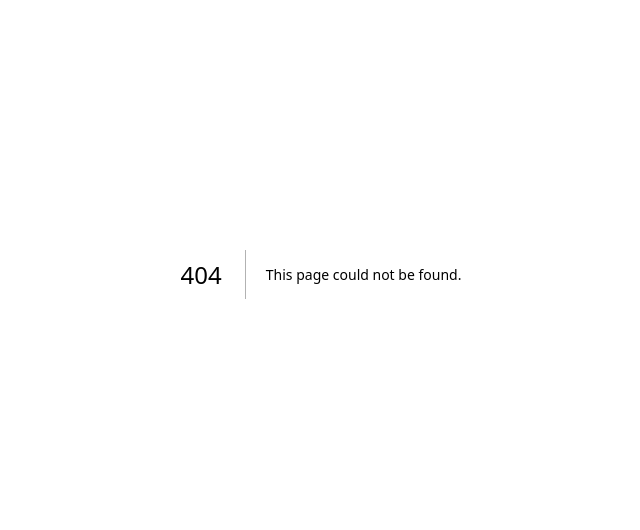
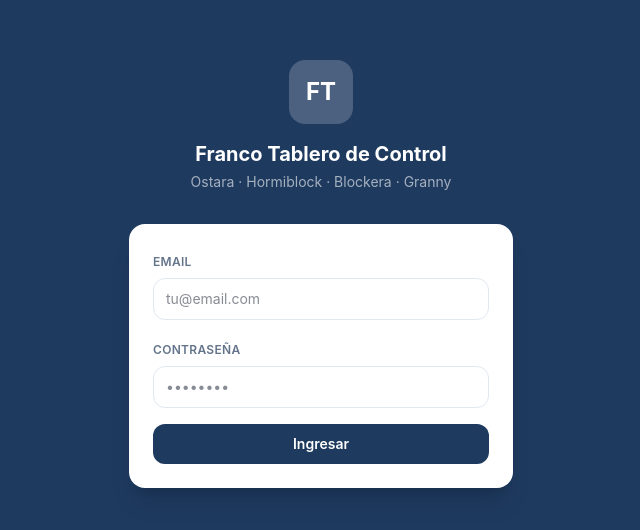
Before and after one commit to Hormiblock/FRANCO-TABLERO-DE-CONTROL, a Next.js app: page /login in a window 1280 px wide. Before the commit this address had no page. Shown: the part 126-656 px from the top of the page, without its empty margins (319-959 px from the left). Built offline with nearby package versions, Linux system fonts and the light colour scheme.

Commit message:
Login + middleware de autenticación

```diff
--- /dev/null
+++ b/app/login/page.tsx
@@ -0,0 +1,90 @@
+'use client'
+
+import { useState } from 'react'
+import { useRouter } from 'next/navigation'
+import { createClient } from '@/lib/supabase/client'
+
+export default function LoginPage() {
+  const router = useRouter()
+  const [email, setEmail] = useState('')
+  const [password, setPassword] = useState('')
+  const [error, setError] = useState('')
+  const [loading, setLoading] = useState(false)
+
+  async function handleLogin(e: React.FormEvent) {
+    e.preventDefault()
+    setLoading(true)
+    setError('')
+
+    const supabase = createClient()
+    const { error } = await supabase.auth.signInWithPassword({ email, password })
+
+    if (error) {
+      setError('Email o contraseña incorrectos')
+      setLoading(false)
+      return
+    }
+
+    router.push('/dashboard')
+    router.refresh()
+  }
+
+  return (
+    <div className="min-h-screen bg-[var(--primary)] flex items-center justify-center p-4">
+      <div className="w-full max-w-sm">
+
+        {/* Logo */}
+        <div className="text-center mb-8">
+          <div className="w-16 h-16 bg-white/20 rounded-2xl flex items-center justify-center mx-auto mb-4">
+            <span className="text-white text-2xl font-bold">FT</span>
+          </div>
+          <h1 className="text-white text-xl font-bold">Franco Tablero de Control</h1>
+          <p className="text-white/60 text-sm mt-1">Ostara · Hormiblock · Blockera · Granny</p>
+        </div>
+
+        {/* Form */}
+        <form onSubmit={handleLogin} className="bg-white rounded-2xl p-6 shadow-xl space-y-4">
+          <div>
+            <label className="text-xs font-semibold text-[var(--muted-foreground)] uppercase tracking-wide">
+              Email
+            </label>
+            <input
+              type="email"
+              value={email}
+              onChange={e => setEmail(e.target.value)}
+              placeholder="tu@email.com"
+              required
+              className="mt-1.5 w-full px-3 py-2.5 rounded-xl border border-[var(--border)] text-sm focus:outline-none focus:ring-2 focus:ring-[var(--primary)]/30 focus:border-[var(--primary)]"
+            />
+          </div>
+          <div>
+            <label className="text-xs font-semibold text-[var(--muted-foreground)] uppercase tracking-wide">
+              Contraseña
+            </label>
+            <input
+              type="password"
+              value={password}
+              onChange={e => setPassword(e.target.value)}
+              placeholder="••••••••"
+              required
+              className="mt-1.5 w-full px-3 py-2.5 rounded-xl border border-[var(--border)] text-sm focus:outline-none focus:ring-2 focus:ring-[var(--primary)]/30 focus:border-[var(--primary)]"
+            />
+          </div>
+
+          {error && (
+            <p className="text-red-500 text-xs text-center bg-red-50 py-2 rounded-lg">{error}</p>
+          )}
+
+          <button
+            type="submit"
+            disabled={loading}
+            className="w-full bg-[var(--primary)] text-white py-2.5 rounded-xl text-sm font-semibold disabled:opacity-60 transition-opacity"
+          >
+            {loading ? 'Ingresando...' : 'Ingresar'}
+          </button>
+        </form>
+
+      </div>
+    </div>
+  )
+}
--- /dev/null
+++ b/middleware.ts
@@ -0,0 +1,42 @@
+import { createServerClient } from '@supabase/ssr'
+import { NextResponse, type NextRequest } from 'next/server'
+
+export async function middleware(request: NextRequest) {
+  let supabaseResponse = NextResponse.next({ request })
+
+  const supabase = createServerClient(
+    process.env.NEXT_PUBLIC_SUPABASE_URL!,
+    process.env.NEXT_PUBLIC_SUPABASE_ANON_KEY!,
+    {
+      cookies: {
+        getAll() { return request.cookies.getAll() },
+        setAll(cookiesToSet) {
+          cookiesToSet.forEach(({ name, value }) => request.cookies.set(name, value))
+          supabaseResponse = NextResponse.next({ request })
+          cookiesToSet.forEach(({ name, value, options }) =>
+            supabaseResponse.cookies.set(name, value, options)
+          )
+        },
+      },
+    }
+  )
+
+  const { data: { user } } = await supabase.auth.getUser()
+  const { pathname } = request.nextUrl
+
+  // Si no está logueado y no está en /login → redirigir a login
+  if (!user && pathname !== '/login') {
+    return NextResponse.redirect(new URL('/login', request.url))
+  }
+
+  // Si está logueado y va a /login → redirigir a dashboard
+  if (user && pathname === '/login') {
+    return NextResponse.redirect(new URL('/dashboard', request.url))
+  }
+
+  return supabaseResponse
+}
+
+export const config = {
+  matcher: ['/((?!_next/static|_next/image|favicon.ico|.*\\.(?:svg|png|jpg|jpeg|gif|webp)$).*)'],
+}
```
